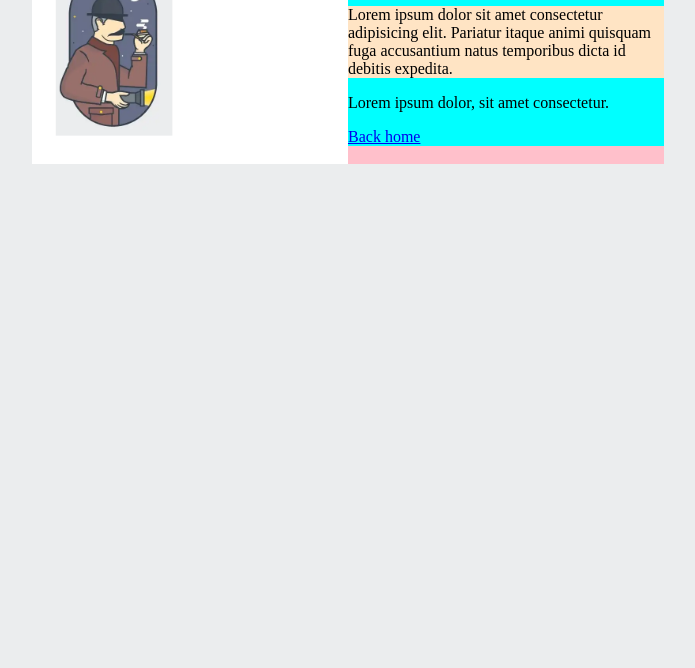
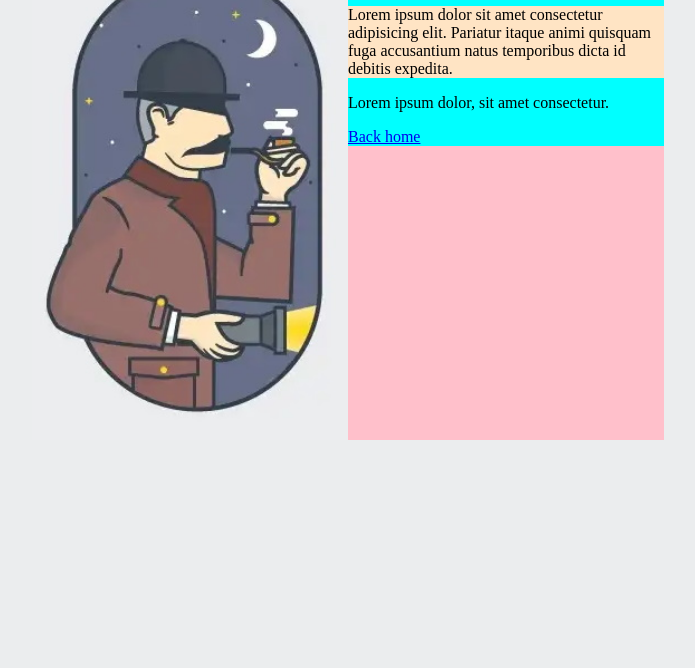
Before and after one commit to MonikaJaraite/02-serlokas, a website: page index.html in a window 1280 px wide. Shown: the part 132-800 px from the top of the page, without its empty margins (292-987 px from the left). Drawn offline with Linux system fonts and the light colour scheme.

Commit message:
Gera Serloko nuotrauka

```diff
--- a/index.html
+++ b/index.html
@@ -10,7 +10,7 @@
 
 <body style="background-color: #ebedee;">
     <main style="background-color: pink; width: 50%; margin-left: 25%; margin-top: 4%; display: inline-block">
-        <img src="./Serloko_nuotrauka.png" alt="Serlokas su pypke menesienoje" style="width: 50%; float: left;">
+        <img src="./Serloko-nuotrauka.jpg" alt="Serlokas su pypke menesienoje" style="width: 50%; float: left;">
         <div style="background-color: aqua; width: 50%; float: left">
             <h1>404</h1>
             <p style="background-color: bisque">Lorem ipsum dolor sit amet consectetur adipisicing elit. Pariatur itaque animi quisquam fuga accusantium natus temporibus dicta id debitis expedita.</p>
```
Also changed, not shown: Serloko-nuotrauka.jpg (added).
